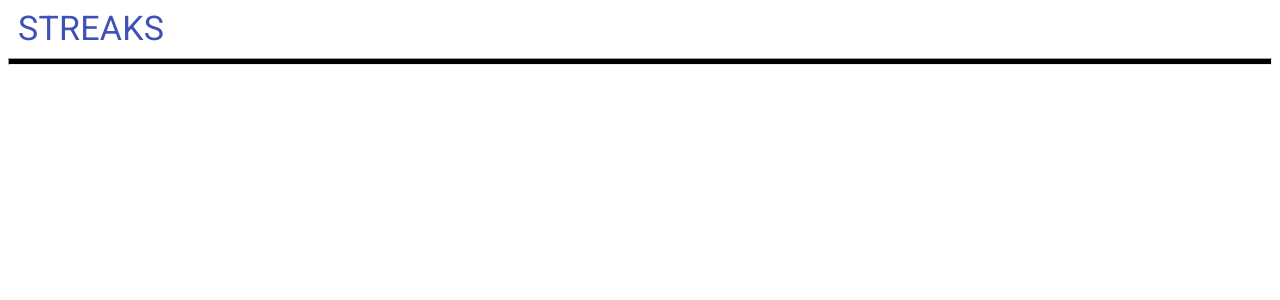
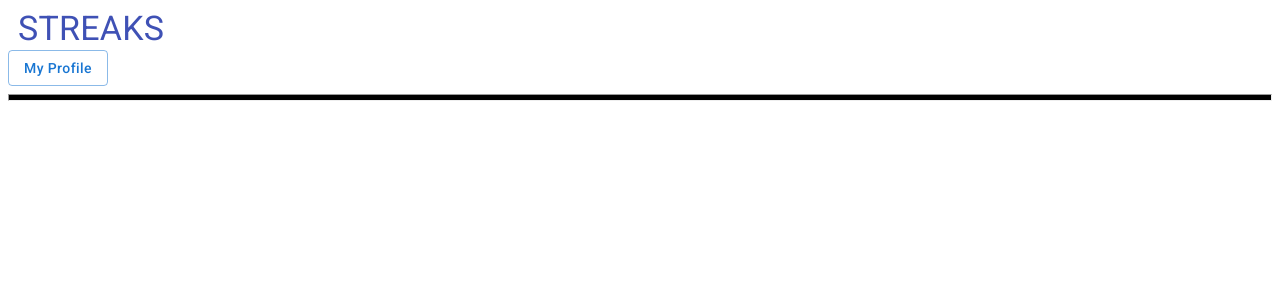
Before and after one commit to Rayahhhmed/streaks, a React (Create React App) app: page / in a window 1280 px wide. Shown: the top 300 px of the page. Built offline with nearby package versions, Linux system fonts and the light colour scheme.

Commit message:
Added My Profile box

```diff
--- a/src/components/Header.js
+++ b/src/components/Header.js
@@ -1,19 +1,25 @@
-// import { Button } from '@mui/material';
+import { Button } from '@mui/material';
 // import DeleteIcon from '@mui/icons-material/Delete';
 import React from "react";
 import Typography from "@material-ui/core/Typography";
+import Box from '@mui/material/Box';
+
 import { spacing } from '@mui/system';
 
 
 const Header = ({ title }) => {
   return (
     <>
-    <Typography variant="h4" color="primary" id="title">
-      STREAKS
-    </Typography>
-    <ColoredLine color="black" />
+    <div id="myprofilebox">
+      <Typography variant="h4" color="primary" id="title">
+        STREAKS
+      </Typography>
+
+      <Button variant="outlined" style={{textTransform: 'none'}}>My Profile</Button>
+
+      </div>
+      <ColoredLine color="black" />
     </>
-
   )
 }
 
```
